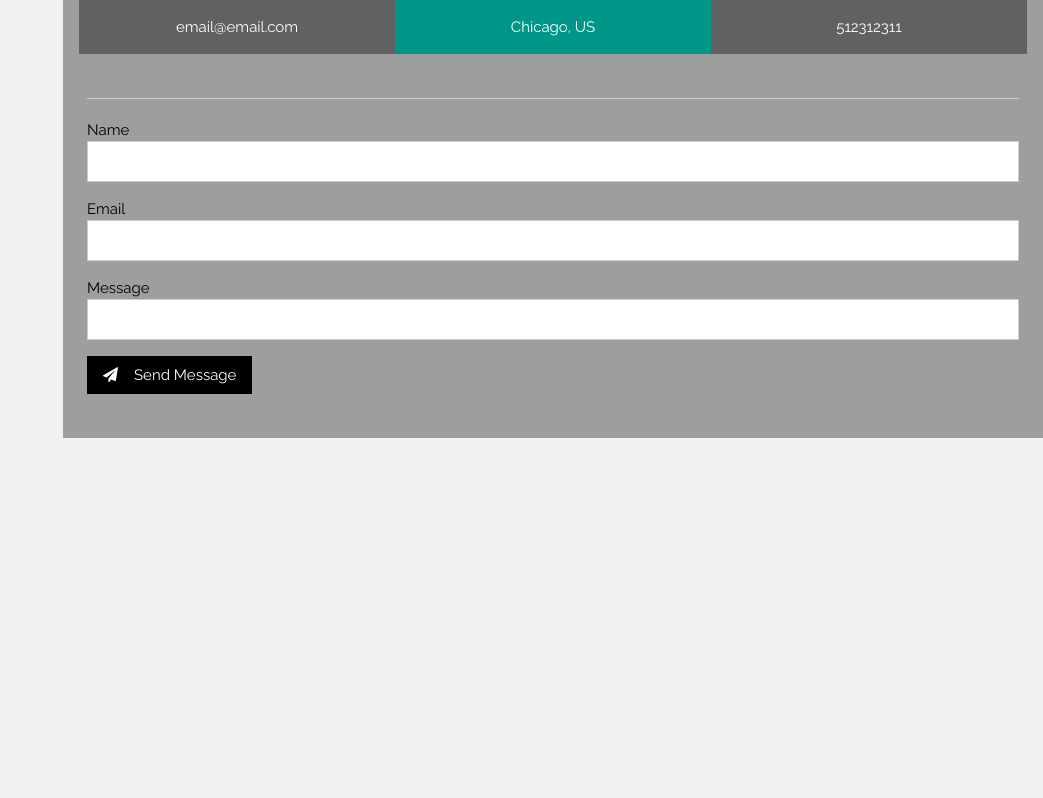
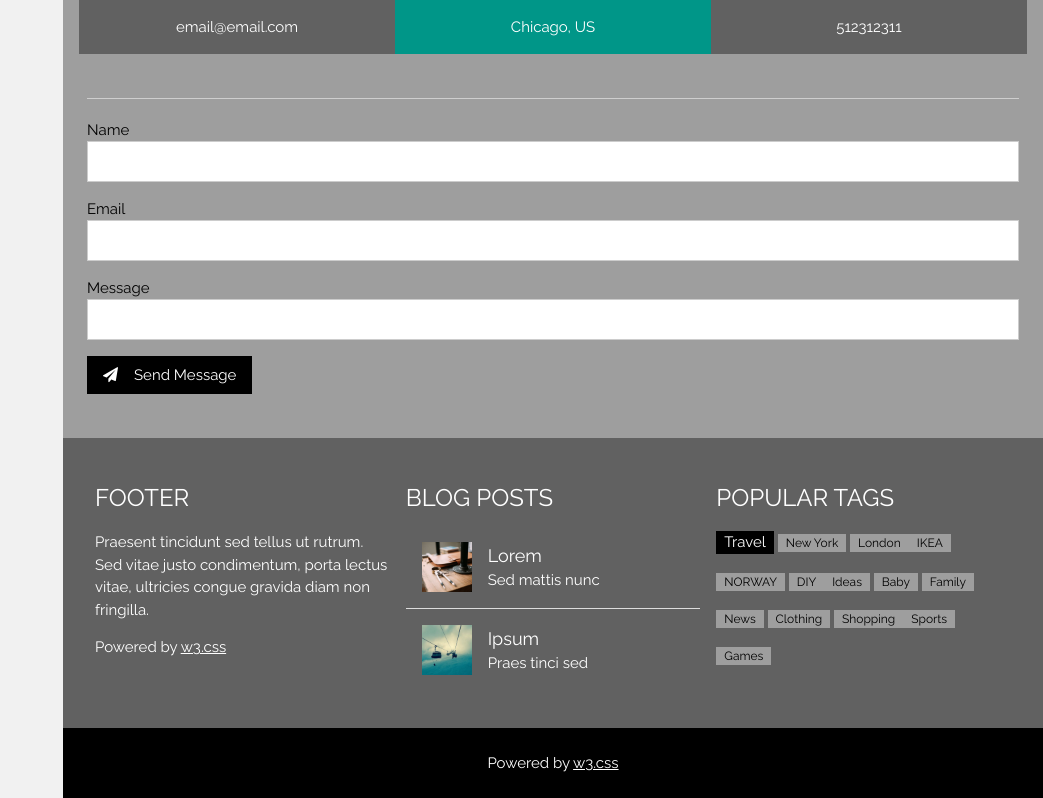
Before and after one commit to luysfernnando/Convertendo-HTML-em-React, a React (Create React App) app: page / in a window 1280 px wide. Shown: the part 2798-3596 px from the top of the page, without its empty margins (237-1280 px from the left). Before the commit the page ends 3236 px from the top, so only its background shows below. Built offline with nearby package versions, Linux system fonts and the light colour scheme.

Commit message:
Foi criado o módulo Footer (Rodapé)
- CSS Corrigido

```diff
--- a/src/App.js
+++ b/src/App.js
@@ -4,6 +4,7 @@ import Cabecalho from "./Cabecalho";
 import Portofolio from "./Portofolio";
 import Sobre from "./Sobre";
 import Contato from "./Contato";
+import Rodape from "./Rodape";
 //import Site from "./Site";
 
 function App() {
@@ -14,6 +15,7 @@ function App() {
     <Portofolio />
     <Sobre />
     <Contato />
+    <Rodape />
     </div>
   );
 }
--- /dev/null
+++ b/src/Rodape.js
@@ -0,0 +1,64 @@
+import React from 'react';
+import './estilos/Rodape.css';
+
+const Rodape = props => {
+    return (
+        <div className='w3-main' style={{marginLeft: '300px'}}>
+            {/* Footer */}
+            <footer className='w3-container w3-padding-32 w3-dark-grey'>
+                    <div className='w3-row-padding'>
+                        <div className='w3-third'>
+                            <h3>FOOTER</h3>
+                            <p>Praesent tincidunt sed tellus ut rutrum. Sed vitae justo condimentum, porta lectus vitae, ultricies congue
+                                gravida diam non fringilla.</p>
+                            <p>Powered by <a href='https://www.w3schools.com/w3css/default.asp' target='_blank'>w3.css</a></p>
+                        </div>
+
+                        <div className='w3-third'>
+                            <h3>BLOG POSTS</h3>
+                            <ul className='w3-ul w3-hoverable' id='escritas_centro_rodape'>
+                                <li className='w3-padding-16'>
+                                    <img src={require('./html/base_arquivos/workshop.jpg')} className='w3-left w3-margin-right' width='50px'/>
+                                    <span className='w3-large' id='escritas_centro_rodape'>Lorem</span><br />
+                                    <span>Sed mattis nunc</span>
+                                </li>
+                                <li className='w3-padding-16'>
+                                    <img src={require('./html/base_arquivos/gondol.jpg')} className='w3-left w3-margin-right' width='50px' />
+                                    <span className='w3-large'>Ipsum</span><br />
+                                    <span>Praes tinci sed</span>
+                                </li>
+                            </ul>
+                        </div>
+
+                        <div className='w3-third' id='tags'>
+                            <h3>POPULAR TAGS</h3>
+                            <p>
+                                <span className='w3-tag w3-black w3-margin-bottom'>Travel</span> <span
+                                    className='w3-tag w3-grey w3-small w3-margin-bottom'>New York</span> <span
+                                        className='w3-tag w3-grey w3-small w3-margin-bottom'>London</span>
+                                <span className='w3-tag w3-grey w3-small w3-margin-bottom'>IKEA</span> <span
+                                    className='w3-tag w3-grey w3-small w3-margin-bottom'>NORWAY</span> <span
+                                        className='w3-tag w3-grey w3-small w3-margin-bottom'>DIY</span>
+                                <span className='w3-tag w3-grey w3-small w3-margin-bottom'>Ideas</span> <span
+                                    className='w3-tag w3-grey w3-small w3-margin-bottom'>Baby</span> <span
+                                        className='w3-tag w3-grey w3-small w3-margin-bottom'>Family</span>
+                                <span className='w3-tag w3-grey w3-small w3-margin-bottom'>News</span> <span
+                                    className='w3-tag w3-grey w3-small w3-margin-bottom'>Clothing</span> <span
+                                        className='w3-tag w3-grey w3-small w3-margin-bottom'>Shopping</span>
+                                <span className='w3-tag w3-grey w3-small w3-margin-bottom'>Sports</span> <span
+                                    className='w3-tag w3-grey w3-small w3-margin-bottom'>Games</span>
+                            </p>
+                        </div>
+
+                    </div>
+                </footer>
+
+                <div className='w3-black w3-center w3-padding-24'>Powered by <a href='https://www.w3schools.com/w3css/default.asp'
+                    title='W3.CSS' target='_blank' className='w3-hover-opacity'>w3.css</a></div>
+
+                {/* End page content */}
+        </div>
+    )
+}
+
+export default Rodape
--- /dev/null
+++ b/src/estilos/Rodape.css
@@ -0,0 +1,16 @@
+p {
+    font-family: "Raleway", sans-serif;
+    text-align: left;
+}
+
+.w3-left.w3-margin-right {
+    width: 50px;
+}
+
+#tags, h3, p, span {
+    text-align: left;
+}
+
+#escritas_centro_rodape {
+    text-align: left;
+}
```
Also changed, not shown: src/Site.js (+0 -52 lines).
